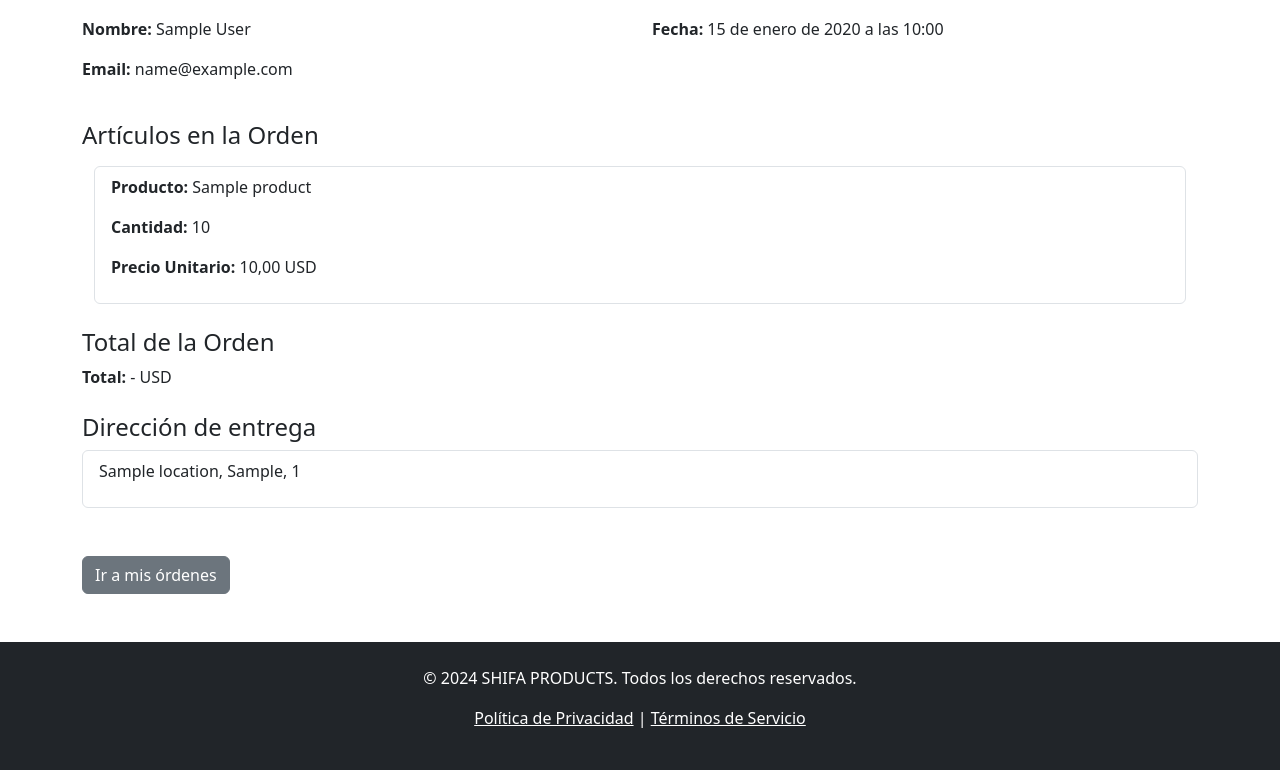
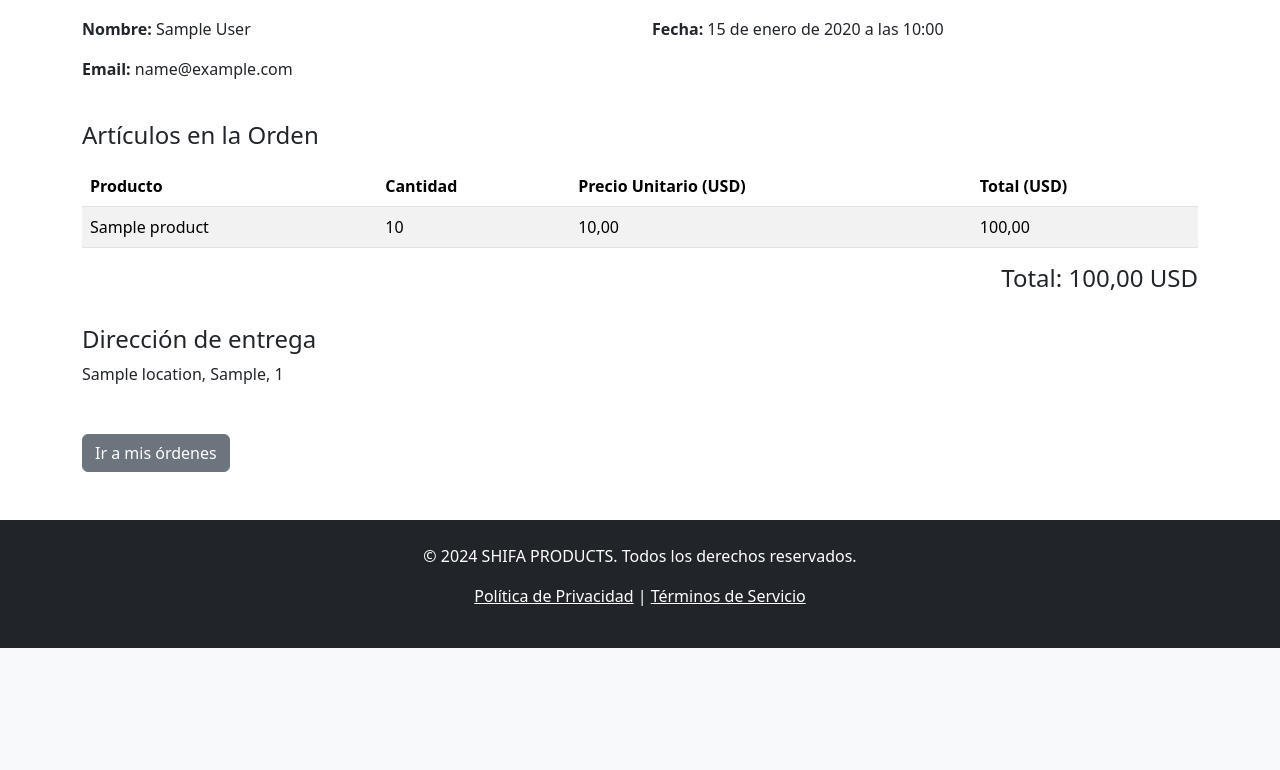
Before and after one commit to VladimirAzanza/shifa_products, a Django app: page /order/detail/1/ in a window 1280 px wide. Shown: the part 226-996 px from the top of the page. After the commit the page ends 874 px from the top, so only its background shows below. Run offline with Django 4.2, Linux system fonts and the light colour scheme; a user stored in the database is signed in; tables that the repository leaves empty hold one stand-in row (values such as "Sample post").

Commit message:
Aggregate total of order

```diff
--- a/shifa_products/orders/views.py
+++ b/shifa_products/orders/views.py
@@ -1,4 +1,5 @@
 from django.contrib.auth.mixins import LoginRequiredMixin
+from django.db.models import F, Sum
 from django.shortcuts import get_object_or_404
 from django.urls import reverse_lazy
 from django.views.generic import CreateView, DetailView, ListView
@@ -42,7 +43,12 @@ class OrderDetailView(OnlyAuthorOrderMixin, DetailView):
 
     def get_context_data(self, **kwargs):
         context = super().get_context_data(**kwargs)
-        context['cart_items'] = self.get_object().order_items.all()
+        context['order_items'] = self.get_object().order_items.annotate(
+            total_item=F('quantity') * F('product__price')
+        )
+        context['order_total'] = self.get_object().order_items.aggregate(
+            order_total=Sum(F('quantity') * F('product__price'), default=0)
+        )['order_total']
         return context
 
 
--- a/shifa_products/templates/orders/order_detail.html
+++ b/shifa_products/templates/orders/order_detail.html
@@ -22,33 +22,36 @@
 
   <div class="mt-4">
     <h4>Artículos en la Orden</h4>
-    {% if cart_items %}
-      <div class="container mt-3">
-        {% for item in cart_items %}
-          <ul class="list-group">
-            <li class="list-group-item">
-              <p><strong>Producto:</strong> {{ item.product.name }}</p>
-              <p><strong>Cantidad:</strong> {{ item.quantity }}</p>
-              <p><strong>Precio Unitario:</strong> {{ item.product.price }} USD</p>
-            </li>
-          </ul>
-        {% endfor %}
+    {% if order_items %}
+      <table class="table table-striped mt-3">
+        <thead>
+          <tr>
+            <th>Producto</th>
+            <th>Cantidad</th>
+            <th>Precio Unitario (USD)</th>
+            <th>Total (USD)</th>
+          </tr>
+        </thead>
+        <tbody>
+          {% for item in order_items %}
+          <tr>
+            <td>{{ item.product.name }}</td>
+            <td>{{ item.quantity }}</td>
+            <td>{{ item.product.price|floatformat:2 }}</td>
+            <td>{{ item.total_item|floatformat:2 }}</td>
+          </tr>
+          {% endfor %}
+        </tbody>
+      </table>
+      <div class="d-flex justify-content-end">
+        <h4>Total: {{ order_total|floatformat:2 }} USD</h4>
       </div>
     {% endif %}
   </div>
 
   <div class="mt-4">
-    <h4>Total de la Orden</h4>
-    <p><strong>Total:</strong> - USD</p>
-  </div>
-
-  <div class="mt-4">
     <h4>Dirección de entrega</h4>
-    <ul class="list-group">
-      <li class="list-group-item">
-        <p> {{ order.address }}</p>
-      </li>
-    </ul>
+    <p>{{ order.address }}</p>
   </div>
 
   <div class="mt-5">
```
